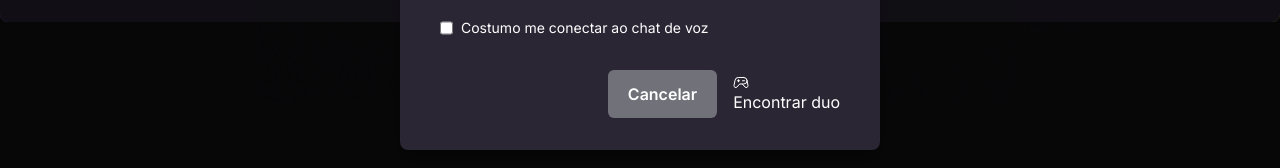
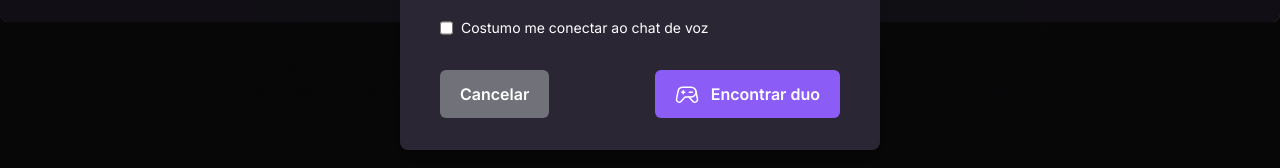
Before and after one commit to xeniaalex3/eSports, a React (Vite) app in the folder web/: page / in a window 1280 px wide. Both pictures are taken after a click on the button "Publicar anuncio". Shown: the part 574-742 px from the top of the page. Built offline with nearby package versions, Linux system fonts and the light colour scheme; no server answers.

Commit message:
styling modal

```diff
--- a/web/src/components/App/App.tsx
+++ b/web/src/components/App/App.tsx
@@ -110,10 +110,19 @@ function App() {
                   <input type="checkbox" />
                   Costumo me conectar ao chat de voz
                 </div>
-                <footer className='mt-4 flex justify-end gap-4'>
-                  <button className='bg-zinc-500 px-5 h-12 rounded-md font-semibold'>Cancelar</button>
-                  <button type='submit' className=''>
-                    <GameController />
+                <footer className='mt-4 flex justify-between gap-4'>
+                  <Dialog.Close
+                  className='bg-zinc-500 px-5 h-12 rounded-md font-semibold hover:bg-zinc-600'
+                  type='button'
+                  >
+                  Cancelar
+                  </Dialog.Close>
+                  <button
+                  type='submit'
+                  className='bg-violet-500 px-5 h-12 rounded-md font-semibold flex items-center gap-3 hover:bg-violet-600'
+
+                  >
+                    <GameController size={24}/>
                     Encontrar duo
                   </button>
                 </footer>
```
